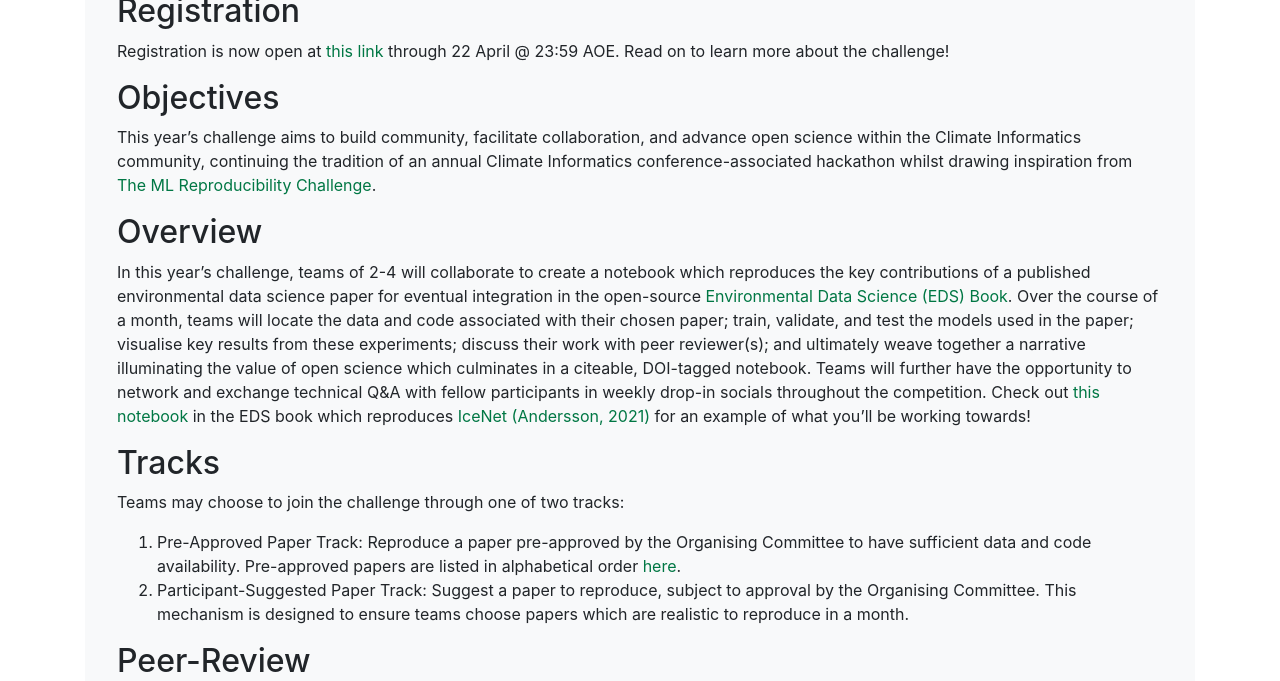
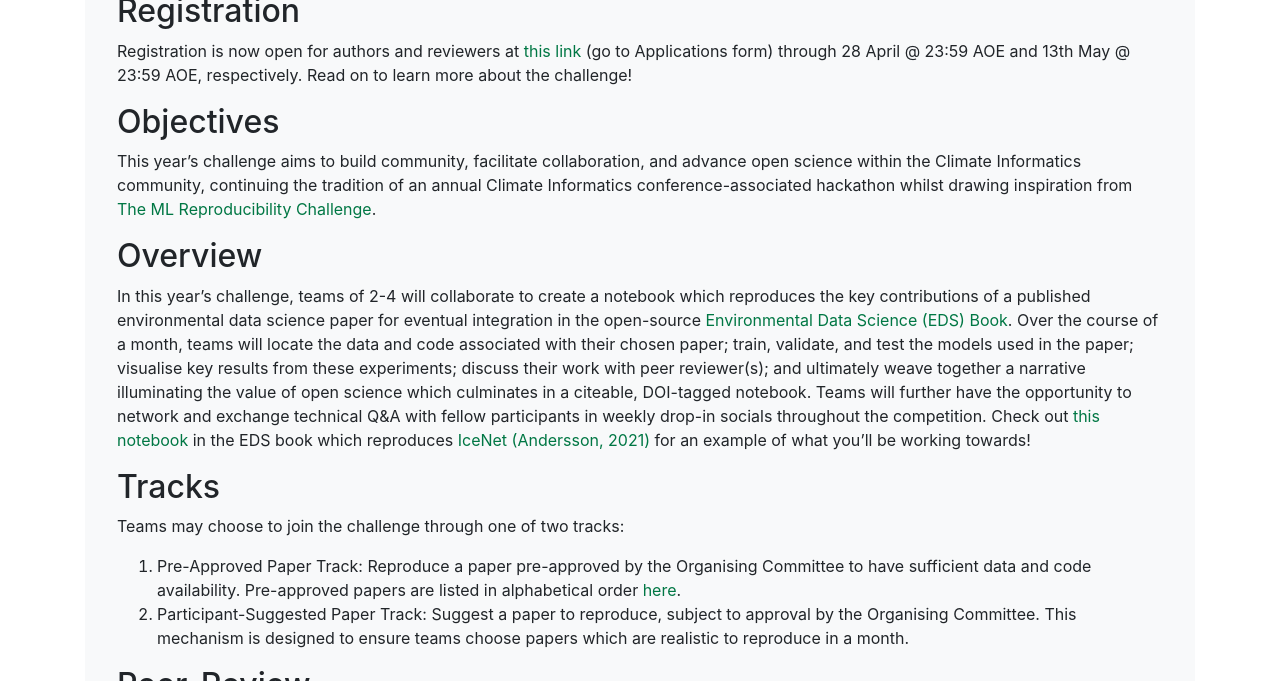
Before and after one commit to DigitaleGesellschaft/jekyll-theme-conference, a Jekyll site: the page built from reproducibility-challenge.md, in a window 1280 px wide and 900 px high, scrolled down 375 px, cut to the strip 219-900 px from the top of the window. Built offline with Jekyll 4.4.1, drawn with Linux system fonts in a browser that asks for light colours; some of the changed text lies outside the part shown.

Commit message:
update timeline

```diff
--- a/reproducibility-challenge.md
+++ b/reproducibility-challenge.md
@@ -10,7 +10,7 @@
 ![](assets/images/splash-reproducibility-challenge.png)
 
 ## Registration
-Registration is now open at [this link](https://forms.gle/ixRizjFYP3BxycEfA) through 22 April @ 23:59 AOE. Read on to learn more about the challenge!
+Registration is now open for authors and reviewers at [this link](https://eds-book.github.io/reproducibility-challenge-2023/details/application.html) (go to Applications form) through 28 April @ 23:59 AOE and 13th May @ 23:59 AOE, respectively. Read on to learn more about the challenge!
 
 ## Objectives
 This year's challenge aims to build community, facilitate collaboration, and advance open science within the Climate Informatics community, continuing the tradition of an annual Climate Informatics conference-associated hackathon whilst drawing inspiration from [The ML Reproducibility Challenge](https://twitter.com/repro_challenge?lang=en).
@@ -49,13 +49,14 @@
 
 ## Dates
 Key dates for the 2023 Climate Informatics Reproducibility Challenge:
-- Challenge Registration Closes: 22 April @ 23:59 AOE
-- Teams & Project Assignments Announced: 30 April
-- Challenge Begins: 1 May @ 00:00 AOE
-- Peer Review Begins: 15 May @ 00:00 AOE
-- Challenge Ends: 31 May @ 23:59 AOE
-- Results Announced: 15 June
-- Submissions Integrated into EDS Book: Throughout summer
+* Challenge Registration Closes (Participants): 28 April @ 23:59 AOE
+* Challenge Registration Closes (Reviewers): 13 May @ 23:59 AOE
+* Teams & Project Assignments Announced: 30 April
+* Challenge Begins: 1 May @ 00:00 AOE
+* Peer Review Begins: 15 May @ 00:00 AOE
+* Challenge Ends: 31 May @ 23:59 AOE
+* Results Announced: 15 June
+* Submissions Integrated into EDS Book: Throughout summer
 
 ## Organising Committee
 The 2023 Climate Informatics Reproducibility Challenge Organising Committee warmly welcomes your participation.
```
